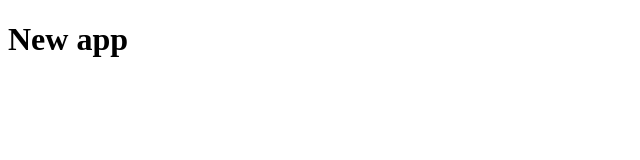
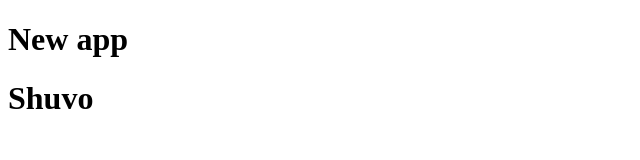
Before and after one commit to shuvo766/applicition, a plain HTML site: page index.html in a window 1280 px wide. Shown: the whole page, without its empty margins (0-640 px from the left). Drawn offline with Linux system fonts and the light colour scheme.

Commit message:
img up done

```diff
--- a/index.html
+++ b/index.html
@@ -8,6 +8,6 @@
 <body>
       <h1>New app</h1>
 
-
+    <h1>Shuvo</h1>
 </body>
 </html>
```
Also changed, not shown: images/bags/bag-2.png (added), images/banner-images/headphone.png (added), images/banner-images/tv.png (added), images/banner-images/xbox.png (added), images/categories/bag.png (added), images/categories/shoes.png (added), images/categories/watch.png (added), images/logo.png (added), images/shoes/shoe-1.png (added), images/shoes/shoe-2.png (added), images/shoes/shoe-3.png (added), 2 other files.
